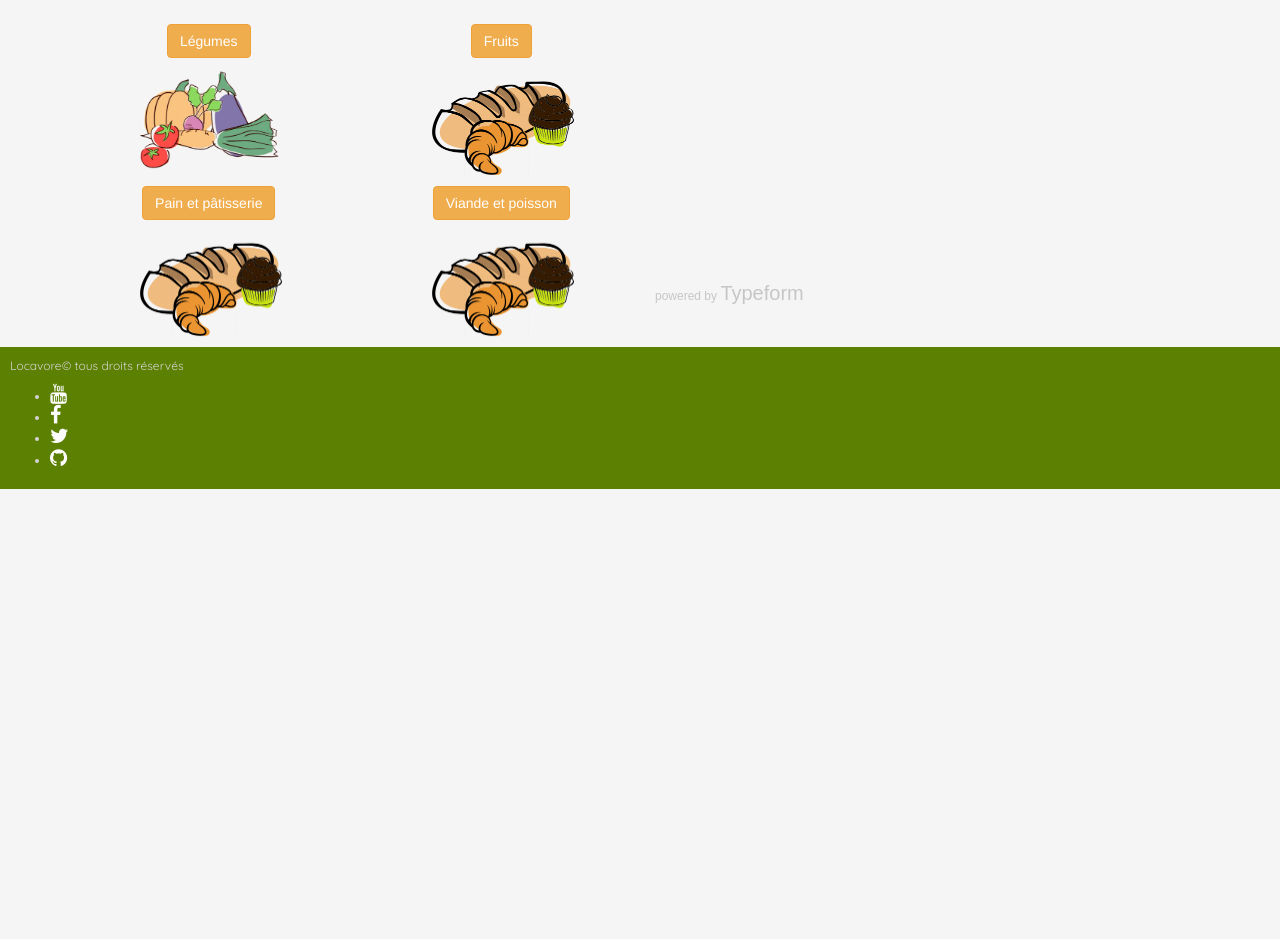
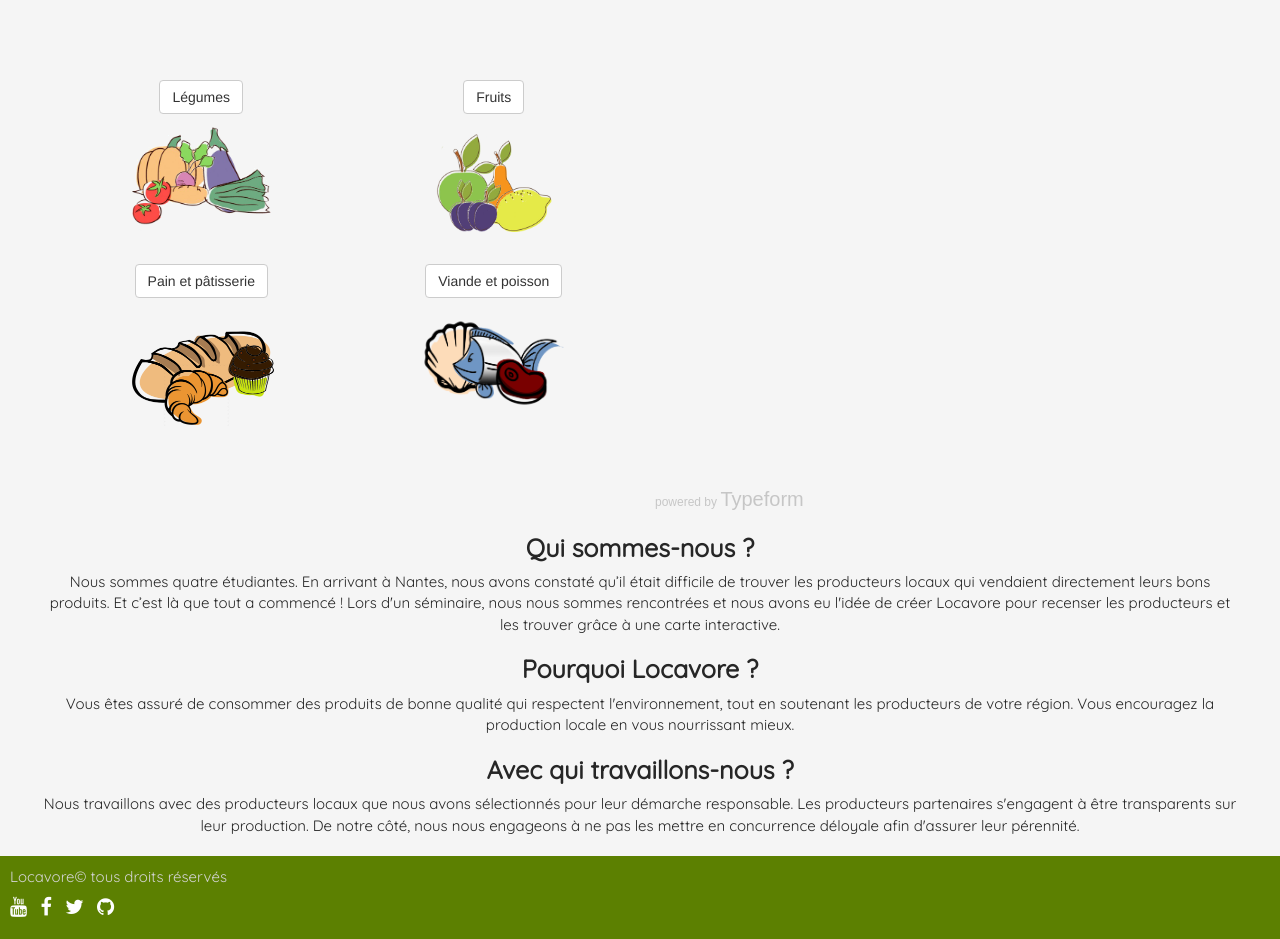
Before and after one commit to YMathilde/locavor, a plain HTML site: page index.html in a window 1280 px wide. Shown: the part 840-1779 px from the top of the page. Before the commit the page ends 1329 px from the top, so only its background shows below. Drawn offline with nearby package versions, Linux system fonts and the light colour scheme; grey boxes are pictures that could not be loaded; a script that the page names is missing; a web font is replaced by a local one.

Commit message:
Version pour présenter pitch
Bannière

```diff
--- a/index.html
+++ b/index.html
@@ -11,18 +11,31 @@
   <link href="https://fonts.googleapis.com/css?family=Annie+Use+Your+Telescope|Quicksand" rel="stylesheet">
 </head>
 <body>
+
+  <nav class="navbar navbar-default">
+    <div class="container-fluid">
+      <div class="navbar-header">
+        <a class="navbar-brand" href="#">
+         <img id="logo-img" src="images/logopetitemarge.png">
+        </a>
+      </div>
+      <div class="collapse navbar-collapse">
+        <ul class="nav navbar-nav">
+          <li><a href="#map" class="btn navbar-btn">Trouver un producteur</a></li>
+          <li><a href="#typeform-widget" class="btn navbar-btn">Faire connaître un producteur</a></li>
+        </ul>
+      </div>
+    </div>
+  </nav>
+
   <div id="banner">
     <h1>Locavore</h1>
-    <h2>Trouvez les producteurs responsables près de chez vous</h2>
+    <h2>Trouver et faire découvrir les producteurs responsables près de chez soi</h2>
   </div>
-<div id="bouton">
-  <p>
-    <a href="H" class="btn btn-danger">Je fais mes courses</a>
-  </p>
-</div>
+
 <div id="card-mask-top"></div>
-<div id="carte">
-  <p><iframe width="100%" height="400" frameborder="0" scrolling="no" allowtransparency="true" src="https://mapalist.com/map/660291" ></iframe></p>
+<div id="map">
+  <p><iframe width="100%" height="400" frameborder="0" scrolling="no" allowtransparency="true" src="https://mapalist.com/map/660460" ></iframe></p>
 </div>
 <div id="card-mask-bottom"></div>
 
@@ -34,38 +47,38 @@
   <div class="row">
 
     <div class="col-xs-12 col-sm-6 col-md-6">
-      <div class="catégorie">
+      <div class="category">
         <p>
-          <a href="H"class="btn btn-warning">Légumes</a>
+          <a href="H" class="btn btn-default">Légumes</a>
         </p>
         <img src="images/légumesmieux.png" width="150">
       </div>
     </div>
 
     <div class="col-xs-12 col-sm-6 col-md-6">
-      <div class="catégorie">
+      <div class="category">
         <p>
-          <a href="H"class="btn btn-warning">Fruits</a>
-          <img src="images/boulangerie.png" width="150">
+          <a href="H" class="btn btn-default">Fruits</a>
         </p>
+        <img src="images/assemblagefruits.png" width="150">
       </div>
     </div>
 
     <div class="col-xs-12 col-sm-6 col-md-6">
-      <div class="catégorie">
+      <div class="category">
         <p>
-          <a href="H"class="btn btn-warning">Pain et pâtisserie</a>
-           <img src="images/boulangerie.png" width="150">
+          <a href="H" class="btn btn-default">Pain et pâtisserie</a>
         </p>
+        <img src="images/boulangerie.png" width="150">
       </div>
     </div>
 
     <div class="col-xs-12 col-sm-6 col-md-6">
-      <div class="catégorie">
+      <div class="category">
         <p>
-          <a href="H"class="btn btn-warning">Viande et poisson</a>
-          <img src="images/boulangerie.png" width="150">
+          <a href="H" class="btn btn-default">Viande et poisson</a>
         </p>
+        <img src="images/poissonassemblagedeux.png" width="150">
       </div>
     </div>
 
@@ -74,26 +87,32 @@
     </div>
 
     <div class="col-xs-6">
-      <div class="typeform-widget" data-url="https://claudiadutrieux.typeform.com/to/Co4oAA" style="width: 100%; height: 250px;"></div> <script> (function() { var qs,js,q,s,d=document, gi=d.getElementById, ce=d.createElement, gt=d.getElementsByTagName, id="typef_orm", b="https://embed.typeform.com/"; if(!gi.call(d,id)) { js=ce.call(d,"script"); js.id=id; js.src=b+"embed.js"; q=gt.call(d,"script")[0]; q.parentNode.insertBefore(js,q) } })() </script> <div style="font-family: Sans-Serif;font-size: 12px;color: #999;opacity: 0.5; padding-top: 5px;"> powered by <a href="https://admin.typeform.com/signup?utm_campaign=Co4oAA&utm_source=typeform.com-11889337-Basic&utm_medium=typeform&utm_content=typeform-embedded-poweredbytypeform&utm_term=EN" style="color: #999" target="_blank">Typeform</a> </div>
+      <div id="typeform-widget" data-url="https://claudiadutrieux.typeform.com/to/Co4oAA" style="width: 100%; height: 400px;"></div> <script> (function() { var qs,js,q,s,d=document, gi=d.getElementById, ce=d.createElement, gt=d.getElementsByTagName, id="typef_orm", b="https://embed.typeform.com/"; if(!gi.call(d,id)) { js=ce.call(d,"script"); js.id=id; js.src=b+"embed.js"; q=gt.call(d,"script")[0]; q.parentNode.insertBefore(js,q) } })() </script> <div style="font-family: Sans-Serif;font-size: 12px;color: #999;opacity: 0.5; padding-top: 5px;"> powered by <a href="https://admin.typeform.com/signup?utm_campaign=Co4oAA&utm_source=typeform.com-11889337-Basic&utm_medium=typeform&utm_content=typeform-embedded-poweredbytypeform&utm_term=EN" style="color: #999" target="_blank">Typeform</a> </div>
 
     </div>
 
   </div>
 </div>
 
-
-
-
-
+<div id="explications">
+  <h3><strong>Qui sommes-nous ?</strong></h3>
+  <p>Nous sommes quatre étudiantes. En arrivant à Nantes, nous avons constaté qu’il était difficile de trouver les producteurs locaux qui vendaient directement leurs bons produits. Et c’est là que tout a commencé ! Lors d'un séminaire, nous nous sommes rencontrées et nous avons eu l'idée de créer Locavore pour recenser les producteurs et les trouver grâce à une carte interactive.
+</p>
+  <h3><strong>Pourquoi Locavore ?</strong></h3>
+  <p>Vous êtes assuré de consommer des produits de bonne qualité qui respectent l'environnement, tout en soutenant les producteurs de votre région. Vous encouragez la production locale en vous nourrissant mieux.</p>
+  <h3><strong>Avec qui travaillons-nous ?</strong></h3>
+  <p>Nous travaillons avec des producteurs locaux que nous avons sélectionnés pour leur démarche responsable. Les producteurs partenaires s'engagent à être transparents sur leur production. De notre côté, nous nous engageons à ne pas les mettre en concurrence déloyale afin d'assurer leur pérennité.
+</p>
+</div>
 
   <div id="footer">
     <p>Locavore© tous droits réservés</p>
-    <ul>
-  <li><a href="#"><i class="fa fa-youtube"></i></a></li>
-  <li><a href="#"><i class="fa fa-facebook"></i></a></li>
-  <li><a href="#"><i class="fa fa-twitter"></i></a></li>
-  <li><a href="#"><i class="fa fa-github"></i></a></li>
-</ul>
+    <ul class="list-inline">
+      <li><a href="#"><i class="fa fa-youtube"></i></a></li>
+      <li><a href="https://www.facebook.com/alliancelocavore/"><i class="fa fa-facebook"></i></a></li>
+      <li><a href="#"><i class="fa fa-twitter"></i></a></li>
+      <li><a href="#"><i class="fa fa-github"></i></a></li>
+    </ul>
   </div>
 </body>
 </html>
--- a/style.css
+++ b/style.css
@@ -17,6 +17,14 @@ h2 {
   color: #C52233: lighter;
   font-size: 8px;
 }
+/*a {
+  color: #FDFDFF;
+  font-size: 20px;
+}
+a:hover {
+  text-decoration: none;
+  color: #F18805;
+}*/
 a {
   color: #FDFDFF;
   font-size: 20px;
@@ -57,6 +65,9 @@ a:hover {
   font-family: 'Quicksand', sans-serif;
   font-size: 12px;
 }
+#list-inline{
+  color: white;
+}
 #card{
   padding: 50px;
   font-weight: lighter;
@@ -68,9 +79,29 @@ a:hover {
   top: -70px;
   background-color: rgb(245,245,245);
 }
-.catégorie{
-  margin-left: 30px;
-  margin-right: 15px;
-  margin-bottom: 10px;
+.category{
   text-align: center;
+  margin-bottom: 20px;
 }
+#explications{
+  margin-left: 40px;
+  margin-right: 40px;
+  margin-bottom: 20px;
+  font-family: 'Quicksand', sans-serif;
+  text-align: center;
+  color: #262626
+}
+h3{
+  font-size: 25px;
+}
+p{
+  font-size: 15px;
+}
+
+#logo-img{
+  height: 50px;
+}
+
+.navbar{
+  height: 80px;
+}
```
Also changed, not shown: images/assemblagefruits.png (added), images/logopetitemarge.png (added), images/poissonassemblage.png (added), images/poissonassemblagedeux.png (added), logo.png (added).
